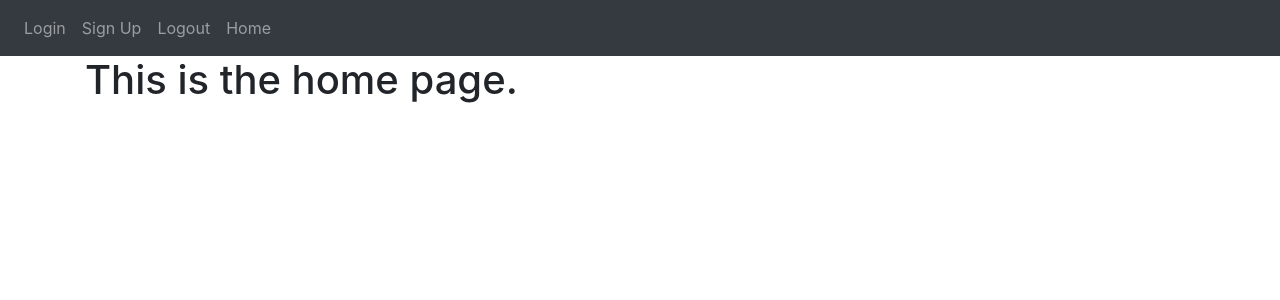
After one commit to Jose-Servin/WebDevelopment, a Flask app: template PythonFlask/website/templates/home.html in a window 1280 px wide. The commit adds this page. Shown: the top 300 px of the page. Run offline with Flask 2, Linux system fonts and the light colour scheme; the template is opened without the code that fills it, so the values that code supplies are empty; some libraries are stand-ins or nearby versions.

```diff
--- a/PythonFlask/website/auth.py
+++ b/PythonFlask/website/auth.py
@@ -1,11 +1,11 @@
-from flask import Blueprint
+from flask import Blueprint, render_template
 
 auth = Blueprint('auth', __name__)  # sets up a Blueprint for our Flask Application
 
 
 @auth.route('/login')
 def login():
-    return "<p> Login </p>"
+    return render_template("login.html", text="Test", boolean=True)
 
 
 @auth.route('/logout')
@@ -15,4 +15,4 @@ def logout():
 
 @auth.route('/sign-up')
 def sign_up():
-    return "<p> Sign Up </p>"
+    return render_template("sign_up.html")
--- a/PythonFlask/website/templates/base.html
+++ b/PythonFlask/website/templates/base.html
@@ -19,14 +19,25 @@
 <body>
     <nav class="navbar navbar-expand-lg navbar-dark bg-dark">
         <button
-                class="navbar-toggle"
+                class="navbar-toggler"
                 type="button"
                 data-toggle="collapse"
                 data-target="#navbar">
             <span class="navbar-toggler-icon"></span>
         </button>
-
+        <div class="collapse navbar-collapse" id="navbar">
+            <div class="navbar-nav">
+                <a class="nav-item nav-link" id="login" href="/login">Login</a>
+                <a class="nav-item nav-link" id="signUp" href="/sign-up">Sign Up</a>
+                <a class="nav-item nav-link" id="logout" href="/logout">Logout</a>
+                <a class="nav-item nav-link" id="home" href="/">Home</a>
+            </div>
+        </div>
     </nav>
+    <div class="container">
+        {% block content %}
+        {%endblock%}
+    </div>
     <script
       src="https://code.jquery.com/jquery-3.2.1.slim.min.js"
       integrity="sha384-KJ3o2DKtIkvYIK3UENzmM7KCkRr/rE9/Qpg6aAZGJwFDMVNA/GpGFF93hXpG5KkN"
--- /dev/null
+++ b/PythonFlask/website/templates/home.html
@@ -0,0 +1,3 @@
+{% extends "base.html" %}
+{% block title %} Home {% endblock %}
+ {% block content %} <h1> This is the home page. </h1> {%endblock%}
--- /dev/null
+++ b/PythonFlask/website/templates/sign_up.html
@@ -0,0 +1,3 @@
+{% extends "base.html" %}
+{% block title %} Sign Up {% endblock %}
+ {% block content %} <h1> This is the sign-up page. </h1> {%endblock%}
--- a/PythonFlask/website/views.py
+++ b/PythonFlask/website/views.py
@@ -1,4 +1,4 @@
-from flask import Blueprint
+from flask import Blueprint, render_template
 
 views = Blueprint('views', __name__)  # sets up a Blueprint for our Flask Application
 
@@ -7,4 +7,4 @@ views = Blueprint('views', __name__)  # sets up a Blueprint for our Flask Applic
 
 @views.route('/')
 def home():
-    return "<h1> TEST </h1>"
+    return render_template("home.html")
```
Also changed, not shown: PythonFlask/website/templates/login.html (added, +11 -0 lines).
